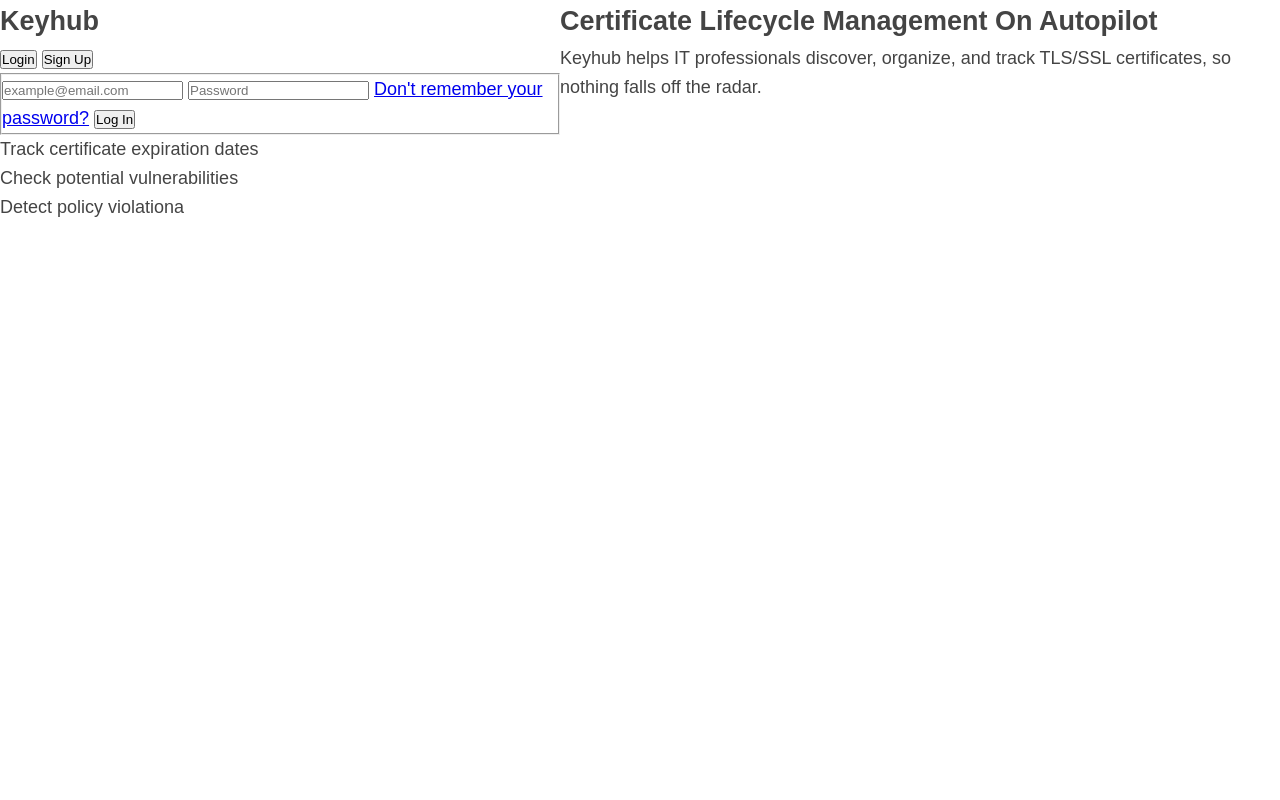
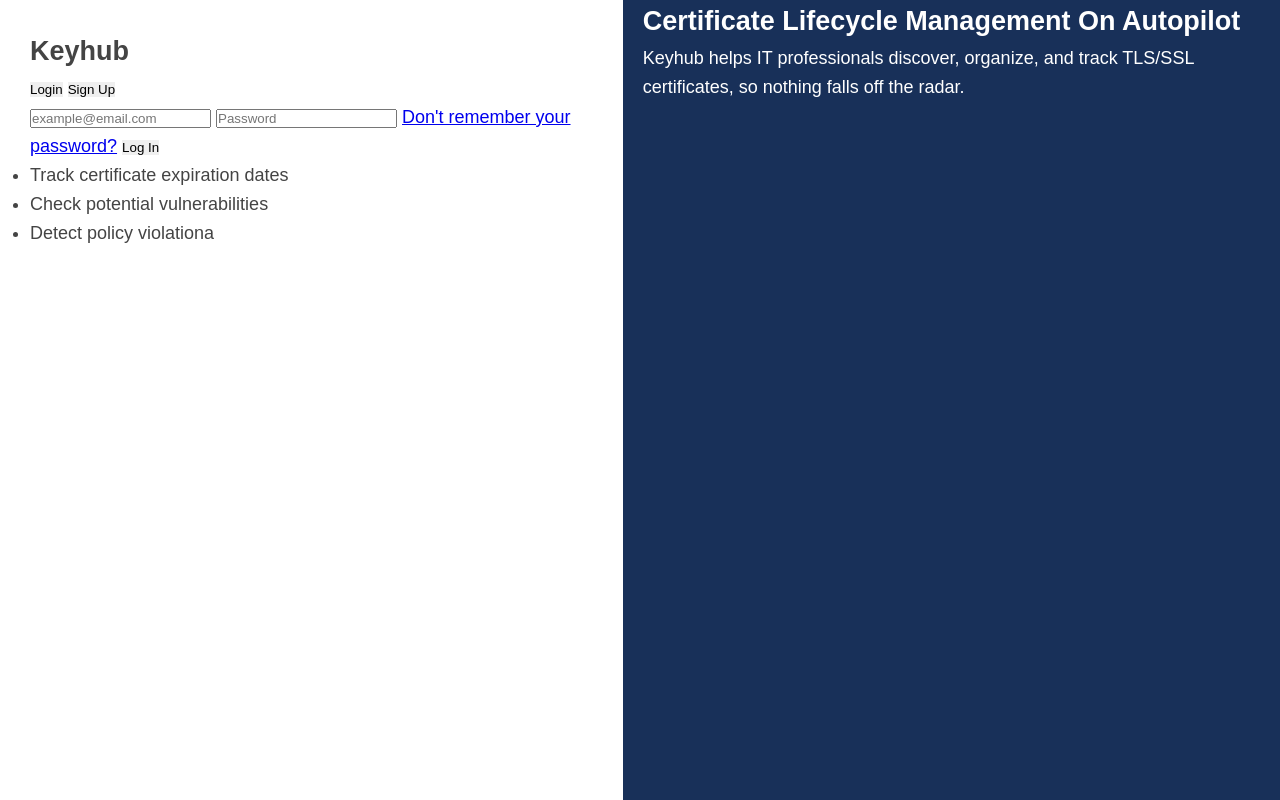
Before and after one commit to shontrellmajors/project-login, a plain HTML site: page index.html in a window 1280 px wide. Drawn offline with Linux system fonts and the light colour scheme.

Commit message:
updated css

```diff
--- a/styles.css
+++ b/styles.css
@@ -18,3 +18,26 @@
   width: 100vw;
   height: 100vh;
   display: flex;
+}
+
+fieldset,
+button {
+  border: 0;
+}
+
+/* layout of login section provided */
+.login {
+  min-width: 500px;
+  height: 100%;
+  padding: 30px;
+}
+
+
+/* layout of call-to-action section provided */
+.call-to-action {
+  width: calc(100% - 500px);
+  height: 100%;
+  background: rgb(24, 48, 89);
+  color: white;
+  padding: 0 20px;
+}
```
